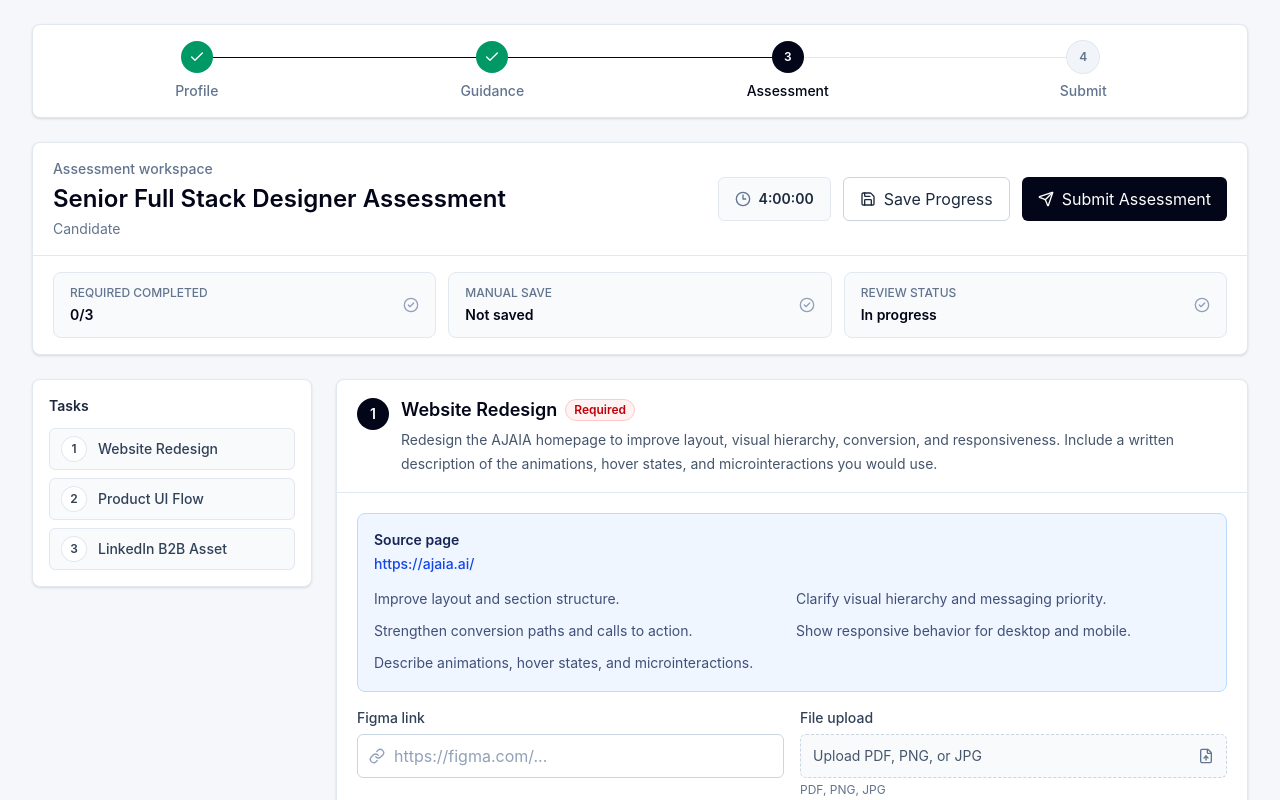
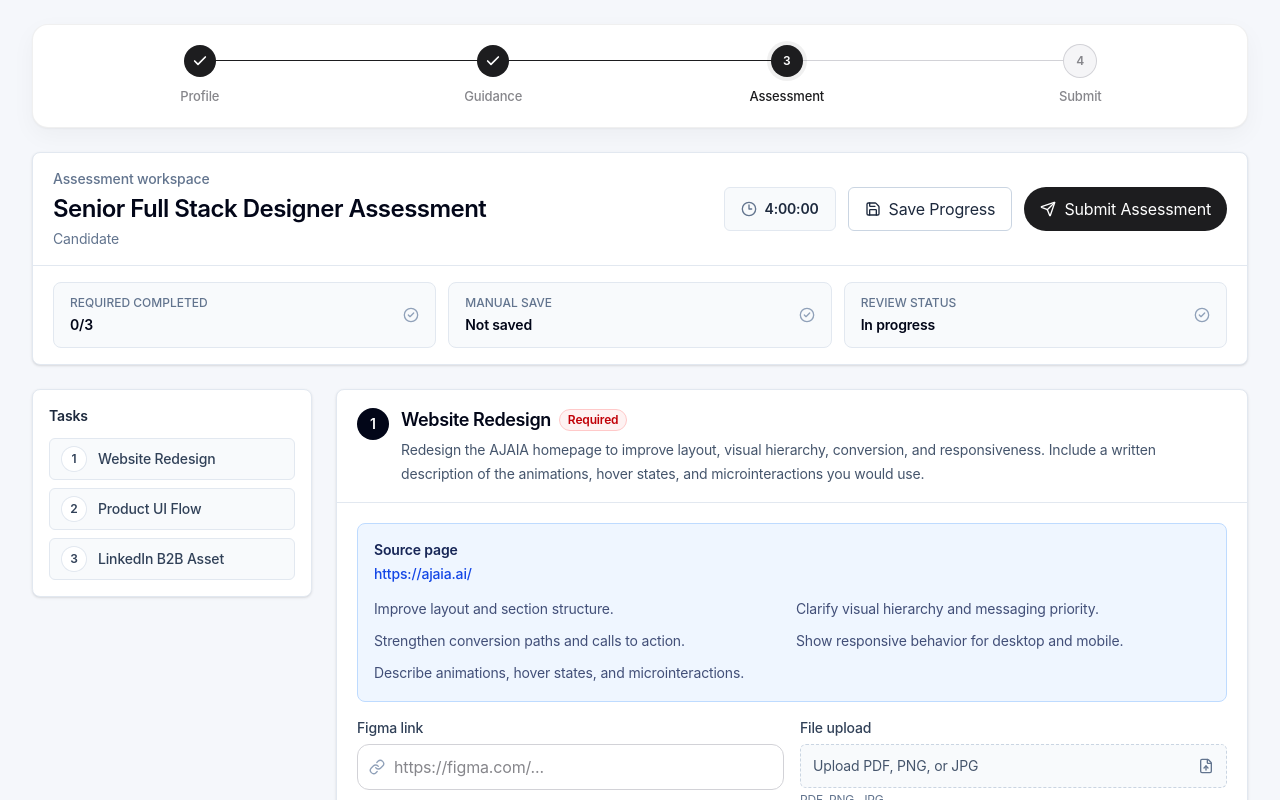
Before and after one commit to priyanshsinghh11/senior-full-stack-designer-assessment, a Next.js app: page /workspace in a window 1280 px wide. Shown: the top 800 px of the page. Built offline with nearby package versions, Linux system fonts and the light colour scheme; no server answers.

Commit message:
Polish simple Apple style UI

```diff
--- a/app/globals.css
+++ b/app/globals.css
@@ -2,7 +2,16 @@
 
 :root {
   --background: #f5f5f7;
+  --surface: #ffffff;
   --foreground: #1d1d1f;
+  --secondary: #6e6e73;
+  --tertiary: #86868b;
+  --separator: #d2d2d7;
+  --separator-soft: rgba(0, 0, 0, 0.06);
+  --fill: #f5f5f7;
+  --fill-secondary: #e8e8ed;
+  --accent: #1d1d1f;
+  --danger: #d70015;
 }
 
 @theme inline {
@@ -10,30 +19,111 @@
   --color-foreground: var(--foreground);
 }
 
+html {
+  -webkit-font-smoothing: antialiased;
+  -moz-osx-font-smoothing: grayscale;
+  text-rendering: optimizeLegibility;
+}
+
 body {
   min-height: 100vh;
   background: var(--background);
   color: var(--foreground);
-  font-family: -apple-system, BlinkMacSystemFont, "SF Pro Text", "SF Pro Display",
-    "Helvetica Neue", "Segoe UI", sans-serif;
+  font-family: -apple-system, BlinkMacSystemFont, "SF Pro Text",
+    "SF Pro Display", "Helvetica Neue", "Segoe UI", Roboto, sans-serif;
+  font-feature-settings: "kern" 1, "liga" 1;
+  letter-spacing: -0.01em;
+}
+
+h1,
+h2,
+h3 {
+  letter-spacing: -0.022em;
+}
+
+::selection {
+  background: rgba(0, 0, 0, 0.1);
 }
 
 button,
 input,
 textarea {
   font: inherit;
+  letter-spacing: inherit;
 }
 
 @layer components {
-  .field-input {
-    @apply min-h-11 w-full rounded-md border border-slate-300 bg-white px-3 py-2 text-sm text-slate-950 outline-none transition placeholder:text-slate-400 focus:border-slate-500 focus:ring-2 focus:ring-slate-200;
+  /* Surfaces */
+  .card {
+    @apply rounded-2xl border border-black/[0.06] bg-white shadow-[0_1px_2px_rgba(0,0,0,0.04),0_8px_24px_rgba(0,0,0,0.04)];
   }
 
+  .card-header {
+    @apply border-b border-black/[0.06] px-6 py-5;
+  }
+
+  .card-body {
+    @apply p-6;
+  }
+
+  /* Neutral callout — replaces all colored tinted boxes */
+  .note {
+    @apply rounded-xl bg-[#f5f5f7] p-5;
+  }
+
+  /* Typography helpers */
+  .eyebrow {
+    @apply text-[11px] font-semibold uppercase tracking-[0.08em] text-[#86868b];
+  }
+
+  .title-lg {
+    @apply text-[28px] font-semibold leading-tight tracking-[-0.022em] text-[#1d1d1f];
+  }
+
+  .title-md {
+    @apply text-[19px] font-semibold tracking-[-0.02em] text-[#1d1d1f];
+  }
+
+  .text-secondary-apple {
+    @apply text-sm leading-6 text-[#6e6e73];
+  }
+
+  /* Form controls */
+  .field-label {
+    @apply mb-2 block text-[13px] font-medium text-[#1d1d1f];
+  }
+
+  .field-input {
+    @apply min-h-11 w-full rounded-xl border border-[#d2d2d7] bg-white px-3.5 py-2.5 text-[15px] text-[#1d1d1f] outline-none transition-all duration-200 placeholder:text-[#86868b] hover:border-[#a1a1a6] focus:border-[#1d1d1f] focus:ring-4 focus:ring-black/[0.06] disabled:bg-[#f5f5f7] disabled:text-[#86868b];
+  }
+
+  .field-textarea {
+    @apply w-full resize-y rounded-xl border border-[#d2d2d7] bg-white px-3.5 py-2.5 text-[15px] leading-6 text-[#1d1d1f] outline-none transition-all duration-200 placeholder:text-[#86868b] hover:border-[#a1a1a6] focus:border-[#1d1d1f] focus:ring-4 focus:ring-black/[0.06] disabled:bg-[#f5f5f7] disabled:text-[#86868b];
+  }
+
+  .field-hint {
+    @apply mt-1.5 block text-[12px] text-[#86868b];
+  }
+
+  .field-error {
+    @apply mt-1.5 block text-[12px] font-medium text-[#d70015];
+  }
+
+  /* Buttons — Apple pill style */
   .game-button {
-    @apply inline-flex min-h-11 items-center justify-center gap-2 rounded-md bg-slate-950 px-5 py-2.5 text-sm font-semibold text-white transition hover:bg-slate-800 disabled:cursor-not-allowed disabled:bg-slate-400;
+    @apply inline-flex min-h-11 items-center justify-center gap-2 rounded-full bg-[#1d1d1f] px-6 py-2.5 text-[15px] font-medium text-white transition-all duration-200 hover:bg-black hover:shadow-[0_4px_14px_rgba(0,0,0,0.2)] active:scale-[0.98] disabled:cursor-not-allowed disabled:bg-[#d2d2d7] disabled:shadow-none;
   }
 
   .game-button-secondary {
-    @apply inline-flex min-h-11 items-center justify-center gap-2 rounded-md border border-slate-300 bg-white px-4 py-2.5 text-sm font-semibold text-slate-800 transition hover:bg-slate-50 disabled:cursor-not-allowed disabled:text-slate-400;
+    @apply inline-flex min-h-11 items-center justify-center gap-2 rounded-full border border-[#d2d2d7] bg-white px-5 py-2.5 text-[15px] font-medium text-[#1d1d1f] transition-all duration-200 hover:border-[#a1a1a6] hover:bg-[#f5f5f7] active:scale-[0.98] disabled:cursor-not-allowed disabled:text-[#86868b];
+  }
+
+  /* File drop zone */
+  .file-drop {
+    @apply flex min-h-11 items-center justify-between gap-3 rounded-xl border border-dashed border-[#d2d2d7] bg-[#f5f5f7] px-3.5 py-2.5 text-[14px] text-[#6e6e73] transition-all duration-200;
+  }
+
+  .file-drop-active {
+    @apply cursor-pointer hover:border-[#86868b] hover:bg-[#e8e8ed];
   }
 }
--- a/components/progress-steps.tsx
+++ b/components/progress-steps.tsx
@@ -13,10 +13,7 @@ export function ProgressSteps({ currentStep }: { currentStep: StepId }) {
   const currentIndex = steps.findIndex((step) => step.id === currentStep);
 
   return (
-    <nav
-      aria-label="Assessment progress"
-      className="rounded-lg border border-slate-200 bg-white px-4 py-4 shadow-sm"
-    >
+    <nav aria-label="Assessment progress" className="card px-5 py-5">
       <ol className="grid grid-cols-4">
         {steps.map((step, index) => {
           const isComplete = index < currentIndex;
@@ -25,38 +22,38 @@ export function ProgressSteps({ currentStep }: { currentStep: StepId }) {
           return (
             <li
               key={step.id}
-              className="relative flex flex-col items-center gap-2 text-center"
+              className="relative flex flex-col items-center gap-2.5 text-center"
             >
               {index > 0 ? (
                 <span
-                  className={`absolute left-0 right-1/2 top-4 h-px ${
-                    isComplete || isCurrent ? "bg-slate-950" : "bg-slate-200"
+                  className={`absolute left-0 right-1/2 top-[15px] h-px transition-colors duration-300 ${
+                    isComplete || isCurrent ? "bg-[#1d1d1f]" : "bg-[#d2d2d7]"
                   }`}
                 />
               ) : null}
               {index < steps.length - 1 ? (
                 <span
-                  className={`absolute left-1/2 right-0 top-4 h-px ${
-                    isComplete ? "bg-slate-950" : "bg-slate-200"
+                  className={`absolute left-1/2 right-0 top-[15px] h-px transition-colors duration-300 ${
+                    isComplete ? "bg-[#1d1d1f]" : "bg-[#d2d2d7]"
                   }`}
                 />
               ) : null}
 
               <span
-                className={`relative z-10 flex h-8 w-8 items-center justify-center rounded-full text-xs font-semibold ${
+                className={`relative z-10 flex h-8 w-8 items-center justify-center rounded-full text-[12px] font-semibold transition-all duration-300 ${
                   isComplete
-                    ? "bg-emerald-600 text-white"
+                    ? "bg-[#1d1d1f] text-white"
                     : isCurrent
-                      ? "bg-slate-950 text-white"
-                      : "bg-slate-100 text-slate-500 ring-1 ring-slate-200"
+                      ? "bg-[#1d1d1f] text-white shadow-[0_0_0_4px_rgba(0,0,0,0.06)]"
+                      : "bg-[#f5f5f7] text-[#86868b] ring-1 ring-[#d2d2d7]"
                 }`}
               >
-                {isComplete ? <Check className="h-4 w-4" /> : index + 1}
+                {isComplete ? <Check className="h-4 w-4" strokeWidth={2.5} /> : index + 1}
               </span>
 
               <span
-                className={`text-xs font-medium sm:text-sm ${
-                  isCurrent ? "text-slate-950" : "text-slate-500"
+                className={`text-[12px] font-medium sm:text-[13px] ${
+                  isCurrent ? "text-[#1d1d1f]" : "text-[#86868b]"
                 }`}
               >
                 {step.label}
```
Also changed, not shown: app/page.tsx (+23 -29 lines).
